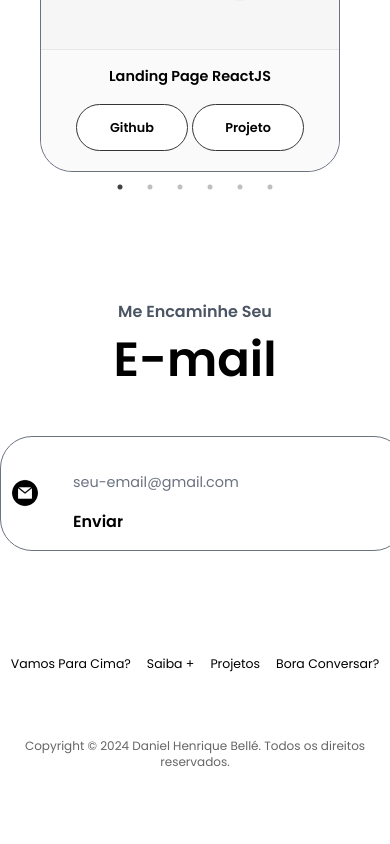
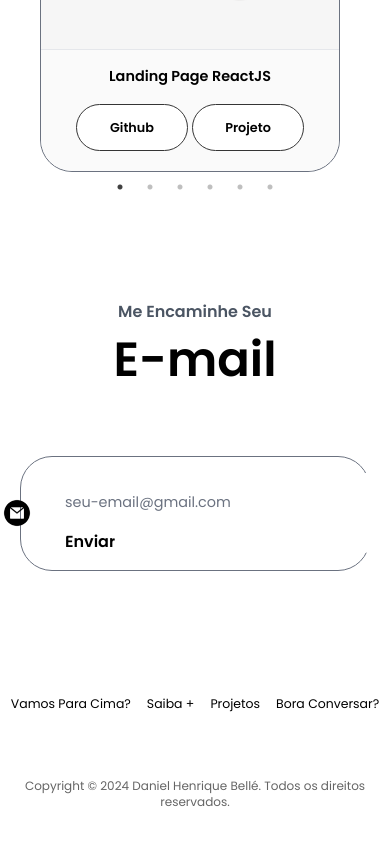
Before and after one commit to danielbelle/portfolio-reactjs-tailwindcss, a React (Create React App) app: page / in a window 390 px wide. Shown: the part 2549-3393 px from the top of the page. Built offline with nearby package versions, Linux system fonts and the light colour scheme.

Commit message:
v4.4 - width celphone ajusted2

```diff
--- a/src/Components/Contact.jsx
+++ b/src/Components/Contact.jsx
@@ -49,7 +49,7 @@ function Contact() {
       <h1 className="flex justify-center text-[3rem] font-[600] mb-10">
         E-mail
       </h1>
-      <div className="flex justify-center rounded-[32px] border-solid border-[0.1rem] border-gray-500 m-auto bg-transparent min-w-[300px]">
+      <div className="flex justify-center rounded-[32px] border-solid border-[0.1rem] border-gray-500 sm:m-auto bg-transparent m-5">
         <div className="flex items-center justify-center gap-[1rem] m-[1rem]">
           <img
             src={Email}
```
